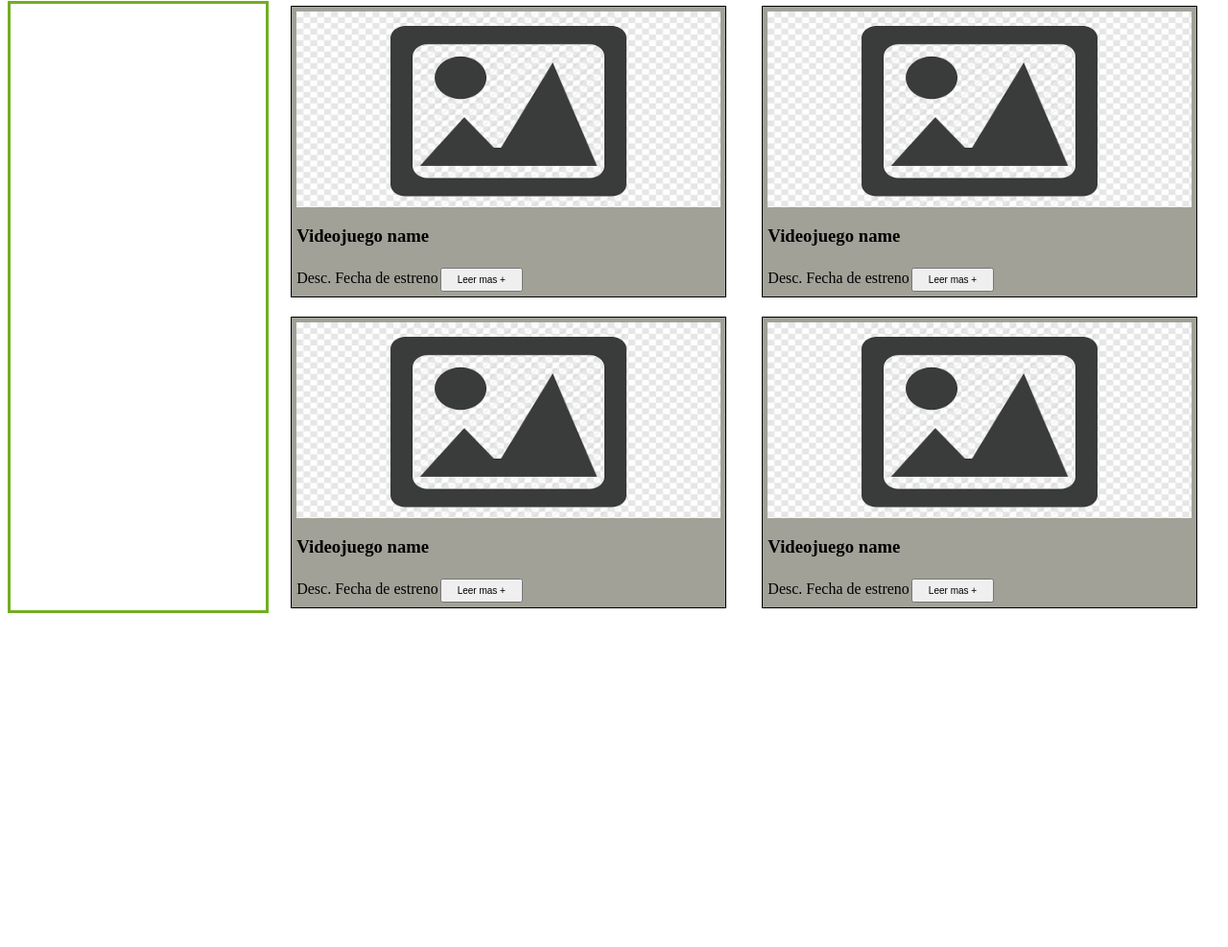
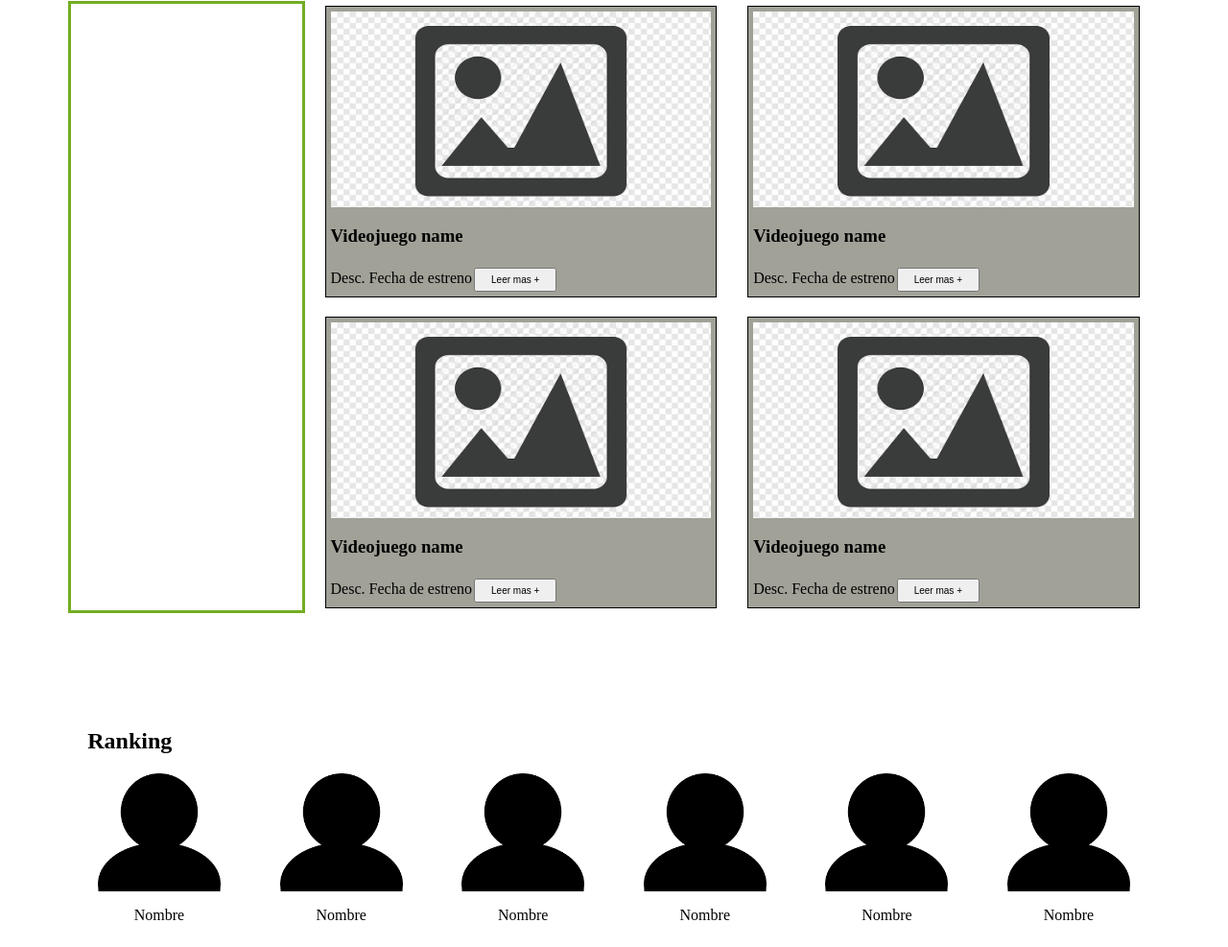
Before and after one commit to PoMaRo45/Videogames-Web, a plain HTML site: page index.html in a window 1280 px wide. Shown: the part 1043-2030 px from the top of the page at 96% size. Before the commit the page ends 1790 px from the top, so only its background shows below. Drawn offline with Linux system fonts and the light colour scheme.

Commit message:
backup 17:17 12/10

```diff
--- a/index.html
+++ b/index.html
@@ -110,6 +110,36 @@
             </div>
             <br>
         </section>
-        <section></section>
+        <section>
+            <div class="box_ranking">
+                <div class="ranking_titulo"><h1>Ranking</h1></div>
+                <div class="users">
+                    <div class="img_rankings">
+                        <img src="descarga.png" alt="" width="75%" height="75%">
+                        <p>Nombre</p>
+                    </div>
+                    <div class="img_rankings">
+                        <img src="descarga.png" alt="" width="75%" height="75%">
+                        <p>Nombre</p>
+                    </div>
+                    <div class="img_rankings">
+                        <img src="descarga.png" alt="" width="75%" height="75%">
+                        <p>Nombre</p>
+                    </div>
+                    <div class="img_rankings">
+                        <img src="descarga.png" alt="" width="75%" height="75%">
+                        <p>Nombre</p>
+                    </div>
+                    <div class="img_rankings">
+                        <img src="descarga.png" alt="" width="75%" height="75%">
+                        <p>Nombre</p>
+                    </div>
+                    <div class="img_rankings">
+                        <img src="descarga.png" alt="" width="75%" height="75%">
+                        <p>Nombre</p>
+                    </div>
+                </div>
+            </div>
+        </section>
     </body>
 </html>
--- a/style.css
+++ b/style.css
@@ -43,10 +43,12 @@ a:hover {
     border-image: initial;
     padding: 5px;
 }
+
 .caja_grande{
     display: block;
-    width: 100%;
+    width: 90%;
     height:800px;
+    margin: auto;
 }
 .centrado{
     text-align: center;
@@ -100,3 +102,23 @@ a:hover {
     padding: 5px 16px;
     margin: 4px 2px;
 }
+.box_ranking{
+    width:90% ;
+    display: block;
+    margin: auto;
+}
+.ranking_titulo{
+    padding-left: 20px;
+    width: 100%;
+}
+.users{
+    width: 100%;
+    display: flex;
+}
+.img_rankings{
+    width: 15%;
+    text-align: center;
+    justify-content: space-around;
+    flex-wrap: wrap;
+    margin:auto;
+}
```
Also changed, not shown: descarga.png (added).
